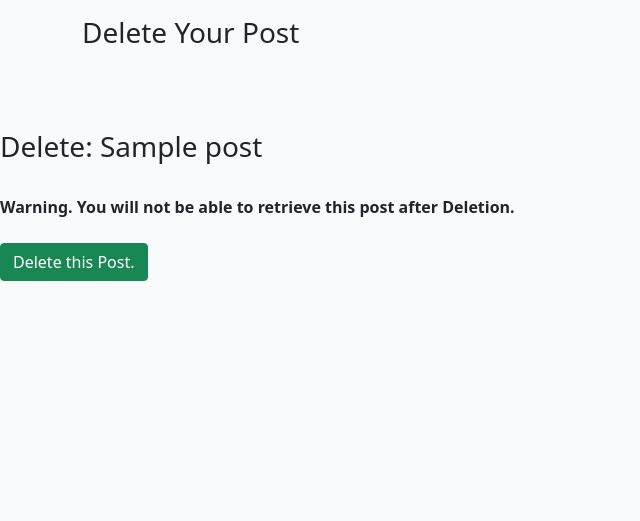
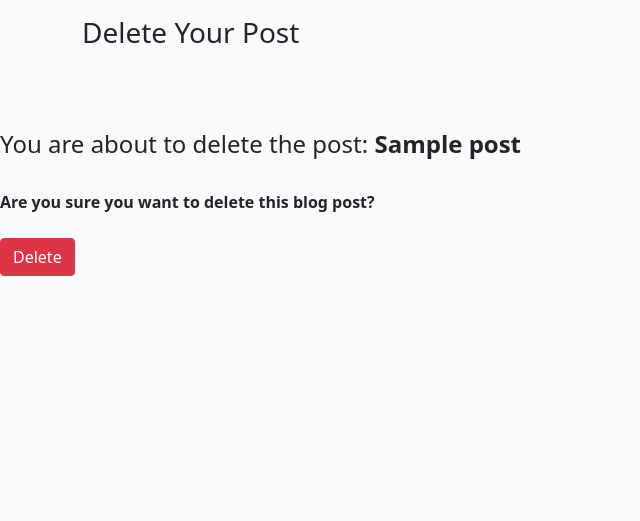
Before and after one commit to richardreiter/the-fast-supper, a Django app: a page that uses templates/delete_post.html in a window 1280 px wide. Shown: the part 56-577 px from the top of the page, without its empty margins (0-640 px from the left). Run offline with Django 3.2, Linux system fonts and the light colour scheme; a user stored in the database is signed in; tables that the repository leaves empty hold one stand-in row (values such as "Sample post"); some libraries are stand-ins or nearby versions.

Commit message:
Fix redirect urls for delete/update posts

```diff
--- a/fastblog/views.py
+++ b/fastblog/views.py
@@ -140,7 +140,8 @@ class UpdatePost(UpdateView):
     model = Post
     template_name = 'update_post.html'
     fields = ['title', 'content', 'excerpt']
-    # success_url = reverse_lazy('home')
+    # redirect to home page
+    success_url = reverse_lazy('home')
 
 
 """Many thanks to John Elder's 'Create A Simple Blog With Python
@@ -151,4 +152,5 @@ https://www.youtube.com/watch?v=J7xaESAddDQ"""
 class DeletePost(DeleteView):
     model = Post
     template_name = 'delete_post.html'
+    # redirect to home page
     success_url = reverse_lazy('home')
--- a/templates/delete_post.html
+++ b/templates/delete_post.html
@@ -1,4 +1,8 @@
 {% extends "base.html" %}
+
+{% load i18n %}
+
+{% load account socialaccount %}
 
 {% load crispy_forms_tags %}
 
@@ -19,26 +23,26 @@ https://www.youtube.com/watch?v=8NPOwmtupiI -->
 
 <br/><br/>
 <!-- display Post title -->
-<h3>Delete: {{ post.title }}</h3>
+<h4>You are about to delete the post: <strong>{{ post.title }}</strong></h4>
 <br>
 <div>
 
     <form method="POST" novalidate>
         {% csrf_token %}
-        <strong>Warning. You will not be able to retrieve this post after Deletion.</strong>
+        <strong>Are you sure you want to delete this blog post?</strong>
         <br/><br/>
-        <button type="submit" class="btn btn-success">Delete this Post.</button>
+        <button type="submit" class="btn btn-danger">Delete</button>
       </form>
 
 </div>
 
 {% else %}
 
-<!-- if not the author/admin, tell user to login to delete post -->
+<!-- if not the author/admin, tell user to login as the author & admin to delete post -->
 <div class="row">
     <div class="col-md-8 mt-3 offset-md-2">
         <h3>Login</h3>
-        <p>Please <a class="link" href="{% url 'login' %}">login</a> to delete your post.</p>
+        <p>Please <a class="link" href="{% url 'account_login' %}">login</a> as the admin & author of the post to delete it.</p>
     </div>
 </div>
 
```
Also changed, not shown: templates/update_post.html (+9 -5 lines).
